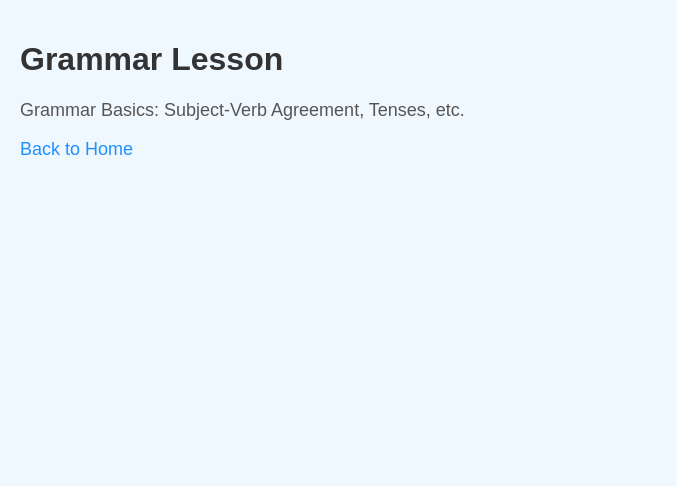
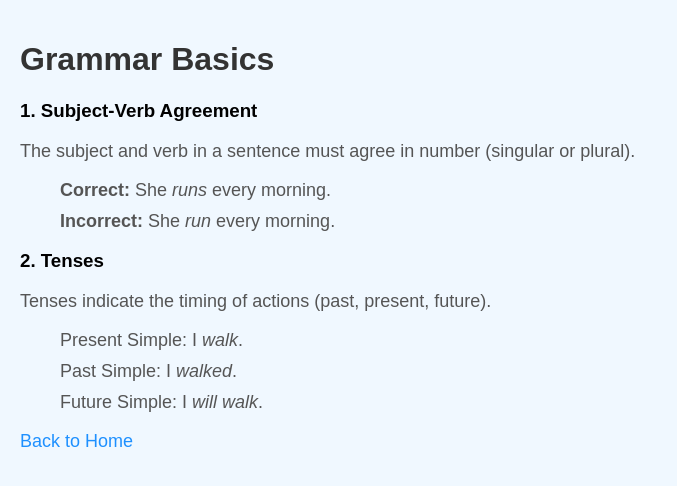
Before and after one commit to whatmode/english_learning_app, a Flask app: page /lesson/grammar in a window 1280 px wide. Shown: the top 486 px of the page, without its empty margins (0-677 px from the left). Run offline with Flask 3, Linux system fonts and the light colour scheme.

Commit message:
Solution

```diff
--- a/app.py
+++ b/app.py
@@ -2,11 +2,48 @@ from flask import Flask, render_template, request
 
 english_learning_app = Flask(__name__)
 
+# Expanded lessons content
 lessons = {
-    "grammar": "Grammar Basics: Subject-Verb Agreement, Tenses, etc.",
-    "vocabulary": "Vocabulary Basics: Common Words, Synonyms, Antonyms, etc."
+    "grammar": {
+        "title": "Grammar Basics",
+        "description": "Understanding the foundational rules of English grammar.",
+        "content": """
+        <h3>1. Subject-Verb Agreement</h3>
+        <p>The subject and verb in a sentence must agree in number (singular or plural).</p>
+        <ul>
+            <li><strong>Correct:</strong> She <em>runs</em> every morning.</li>
+            <li><strong>Incorrect:</strong> She <em>run</em> every morning.</li>
+        </ul>
+
+        <h3>2. Tenses</h3>
+        <p>Tenses indicate the timing of actions (past, present, future).</p>
+        <ul>
+            <li>Present Simple: I <em>walk</em>.</li>
+            <li>Past Simple: I <em>walked</em>.</li>
+            <li>Future Simple: I <em>will walk</em>.</li>
+        </ul>
+        """
+    },
+    "vocabulary": {
+        "title": "Vocabulary Basics",
+        "description": "Learning common words, synonyms, and antonyms.",
+        "content": """
+        <h3>1. Synonyms and Antonyms</h3>
+        <p>Synonyms are words with similar meanings, while antonyms are words with opposite meanings.</p>
+        <ul>
+            <li>Synonym of <em>happy</em>: joyful, content</li>
+            <li>Antonym of <em>happy</em>: sad, unhappy</li>
+        </ul>
+
+        <h3>2. Commonly Confused Words</h3>
+        <p>Words that sound similar but have different meanings.</p>
+        <ul>
+            <li><strong>Accept</strong> vs. <strong>Except</strong></li>
+            <li><strong>Effect</strong> vs. <strong>Affect</strong></li>
+        </ul>
+        """
+    }
 }
-
 
 # Sample quiz questions
 quiz_questions = [
@@ -15,7 +52,6 @@ quiz_questions = [
     {"id": 2, "question": "Fill in the blank: She ___ to the store yesterday.", "answer": "went"}
 ]
 
-
 @english_learning_app.route('/')
 def home():
     return render_template('index.html', lessons=lessons)
@@ -23,11 +59,11 @@ def home():
 @english_learning_app.route('/lesson/<topic>')
 def lesson(topic):
     # Retrieve lesson content based on the topic
-    content = lessons.get(topic, "Lesson not found.")
-    return render_template('lesson.html',
-                           topic=topic.capitalize(),
-                           content=content)
-
+    lesson_content = lessons.get(topic)
+    if lesson_content:
+        return render_template('lesson.html', title=lesson_content["title"], content=lesson_content["content"])
+    else:
+        return "Lesson not found.", 404
 
 @english_learning_app.route('/quiz', methods=['GET', 'POST'])
 def quiz():
--- a/templates/lesson.html
+++ b/templates/lesson.html
@@ -2,12 +2,14 @@
 <html lang="en">
 <head>
     <meta charset="UTF-8">
-    <title>{{ topic }} Lesson</title>
+    <title>{{ title }}</title>
     <link rel="stylesheet" href="{{ url_for('static', filename='style.css') }}">
 </head>
 <body>
-    <h1>{{ topic }} Lesson</h1>
-    <p>{{ content }}</p>
+    <h1>{{ title }}</h1>
+    <div>
+        {{ content | safe }}
+    </div>
     <a href="{{ url_for('home') }}">Back to Home</a>
 </body>
 </html>
```
Also changed, not shown: templates/index.html (line endings or trailing spaces).
